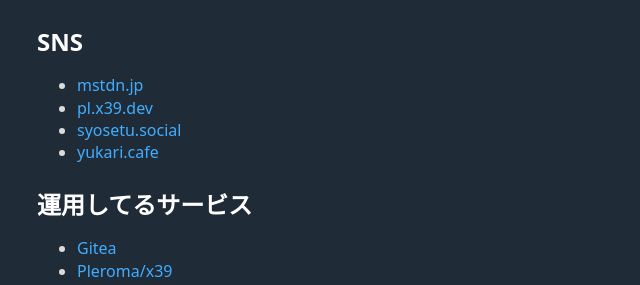
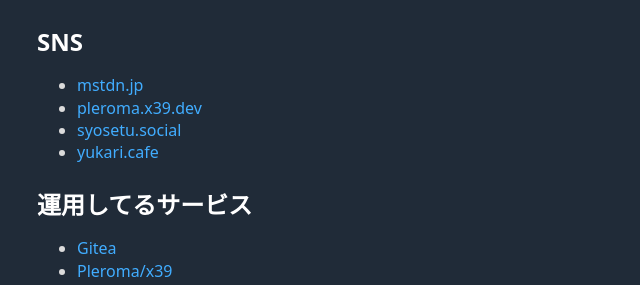
Before and after one commit to ress997/profile, a Jekyll site: the page built from index.md, in a window 1280 px wide. Shown: the part 367-652 px from the top of the page, without its empty margins (203-843 px from the left). Built offline with Jekyll 4.4.1, drawn with Linux system fonts in a browser that asks for light colours.

Commit message:
Update index.md

```diff
--- a/index.md
+++ b/index.md
@@ -18,7 +18,7 @@ Web 系が好きで他分野も色々と勉強していきます!
 
 <ul>
 <li><a rel="me" href="https://mstdn.jp/@ress">mstdn.jp</a></li>
-<li><a rel="me" href="https://pl.x39.dev/users/ress">pl.x39.dev</a></li>
+<li><a rel="me" href="https://pleroma.x39.dev/users/ress">pleroma.x39.dev</a></li>
 <li><a rel="me" href="https://syosetu.social/@ress">syosetu.social</a></li>
 <li><a rel="me" href="https://yukari.cafe/@ress">yukari.cafe</a></li>
 </ul>
```
